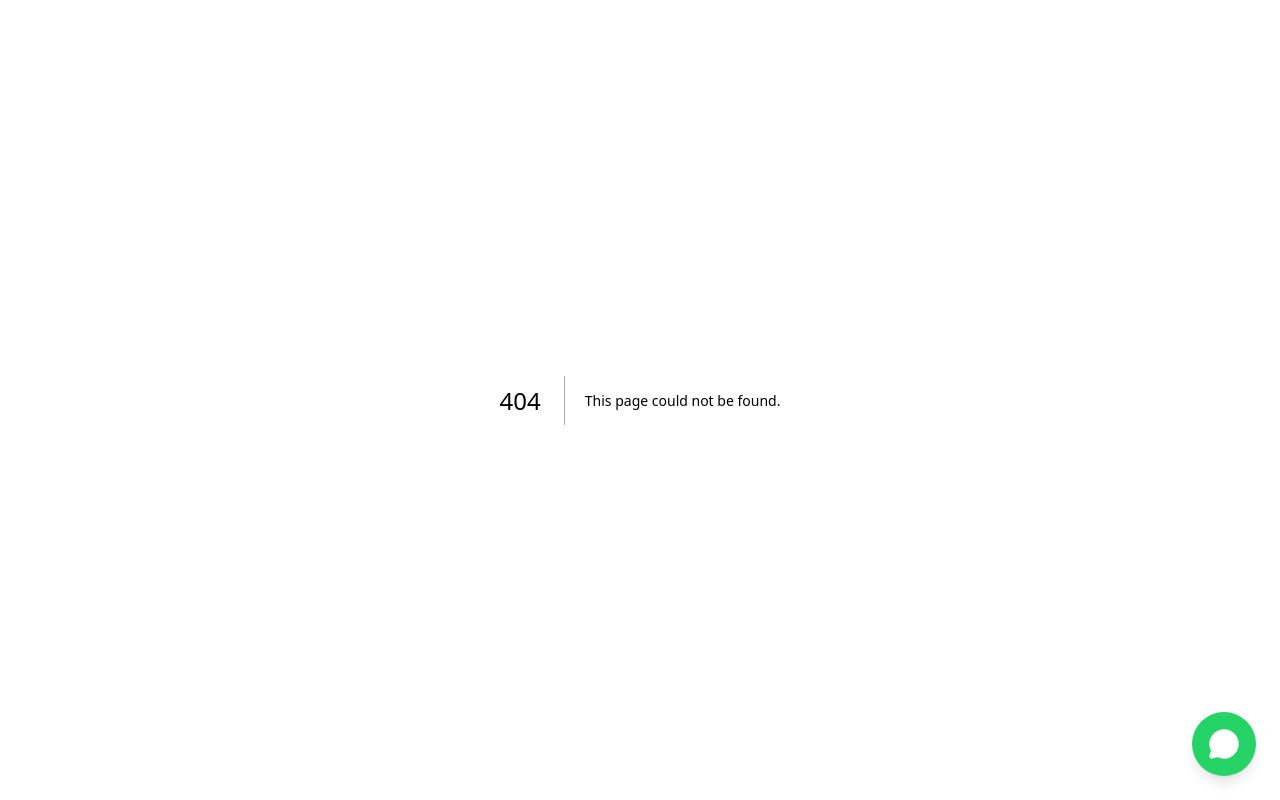
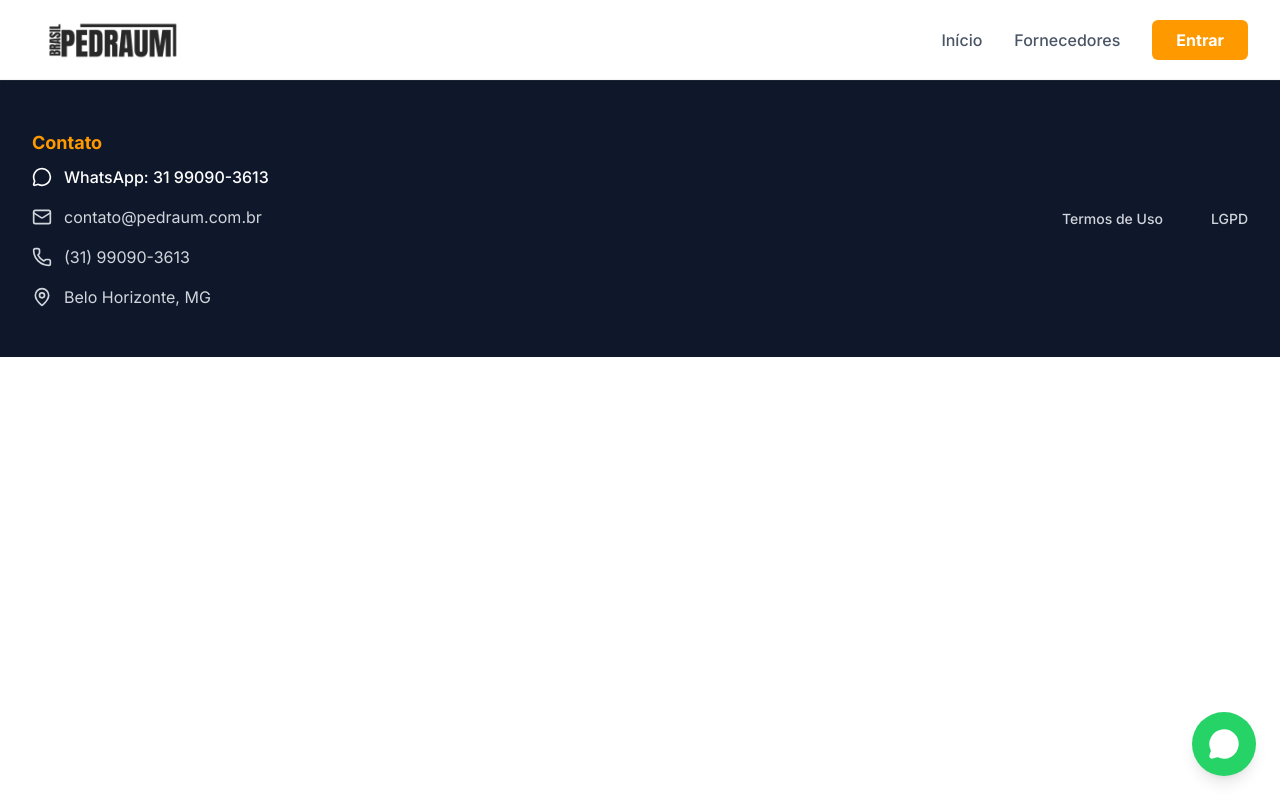
Before and after one commit to pedraum-tech/pedra-um-web, a Next.js app: page /cadastro/comprador in a window 1280 px wide. Before the commit this address had no page. Shown: the top 800 px of the page. Built offline with nearby package versions, Linux system fonts and the light colour scheme.

Commit message:
feat(cadastro): adiciona páginas de cadastro para comprador e fornecedor

```diff
--- /dev/null
+++ b/app/cadastro/comprador/page.tsx
@@ -0,0 +1,11 @@
+import { Header } from "@/src/components/Header";
+
+export default function CadastroComprador() {
+    return (
+        <main>
+            {/* Não precisa passar nada, o padrão é 'guest' */}
+            <Header />
+            {/* Resto do site... */}
+        </main>
+    )
+}
--- /dev/null
+++ b/app/cadastro/fornecedor/page.tsx
@@ -0,0 +1,11 @@
+import { Header } from "@/src/components/Header";
+
+export default function CadastroFornecedor() {
+    return (
+        <main>
+            {/* Não precisa passar nada, o padrão é 'guest' */}
+            <Header />
+            {/* Resto do site... */}
+        </main>
+    )
+}
```
